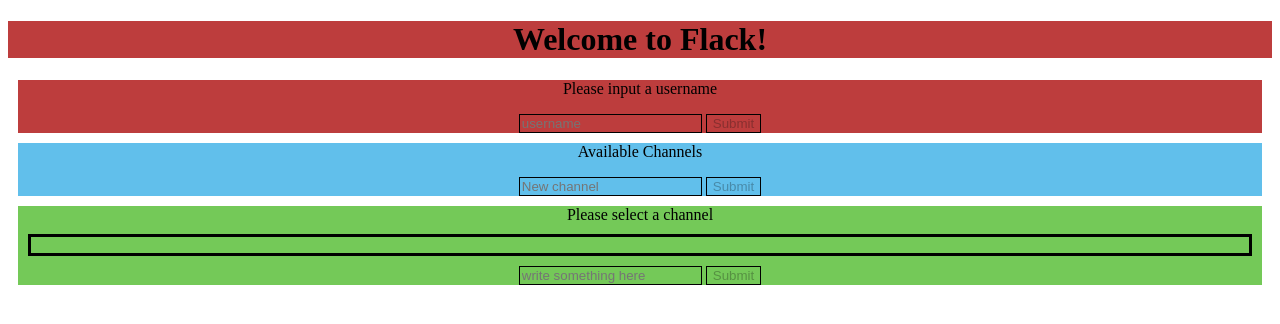
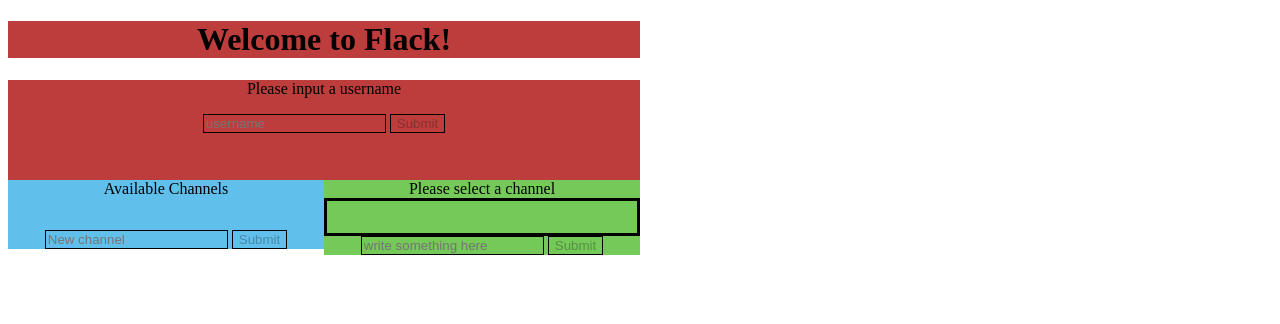
Before and after one commit to wyc1997/project2, a Flask app: page / in a window 1280 px wide. Shown: the top 324 px of the page. Run offline with Flask 2, Linux system fonts and the light colour scheme; some libraries are stand-ins or nearby versions.

Commit message:
modified css

```diff
--- a/static/main.css
+++ b/static/main.css
@@ -1,21 +1,21 @@
 ul, li{
   list-style: none;
+  align-content: center;
 }
 .ch {
-   padding: 3px;
    border: 2px solid black;
-   margin: 10px;
    list-style: none;
 }
 
 div, form {
-  margin: 10px;
   text-align: center;
 }
 
 h1 {
   text-align: center;
-  background-color: #bd3d3d
+  background-color: #bd3d3d;
+  width: 50%;
+
 }
 
 #message_bloc {
@@ -24,14 +24,22 @@
 
 #messagediv {
   background-color: #74c958;
+  float: left;
+  width: 25%;
 }
 
 #channeldiv {
   background-color: #61bfeb;
+  float: left;
+  width: 25%;
+  text-align: center;
 }
 
 #userbloc {
   background-color: #bd3d3d;
+  width: 50%;
+  height: 100px;
+
 }
 input {
   background-color: inherit;
```
